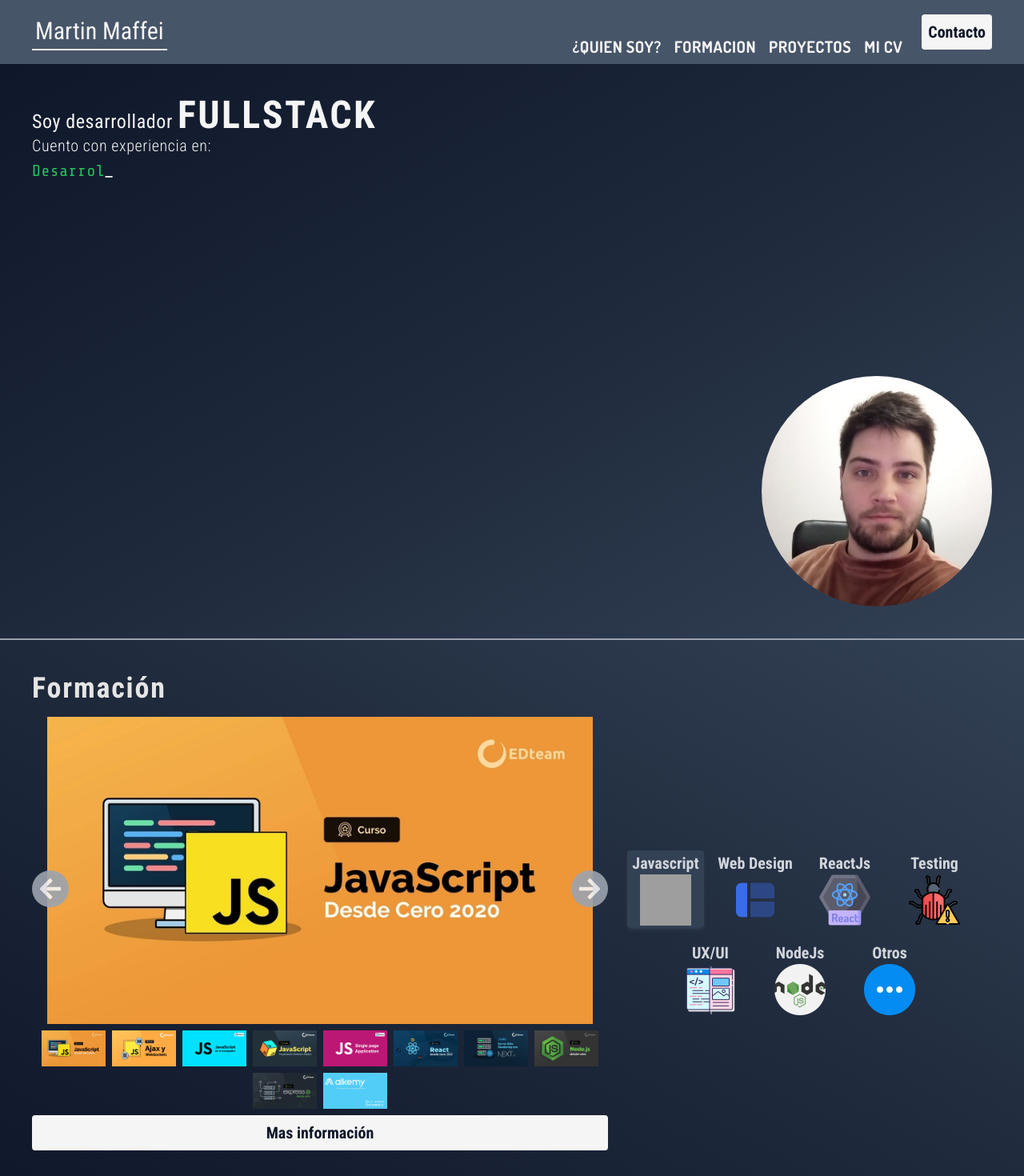
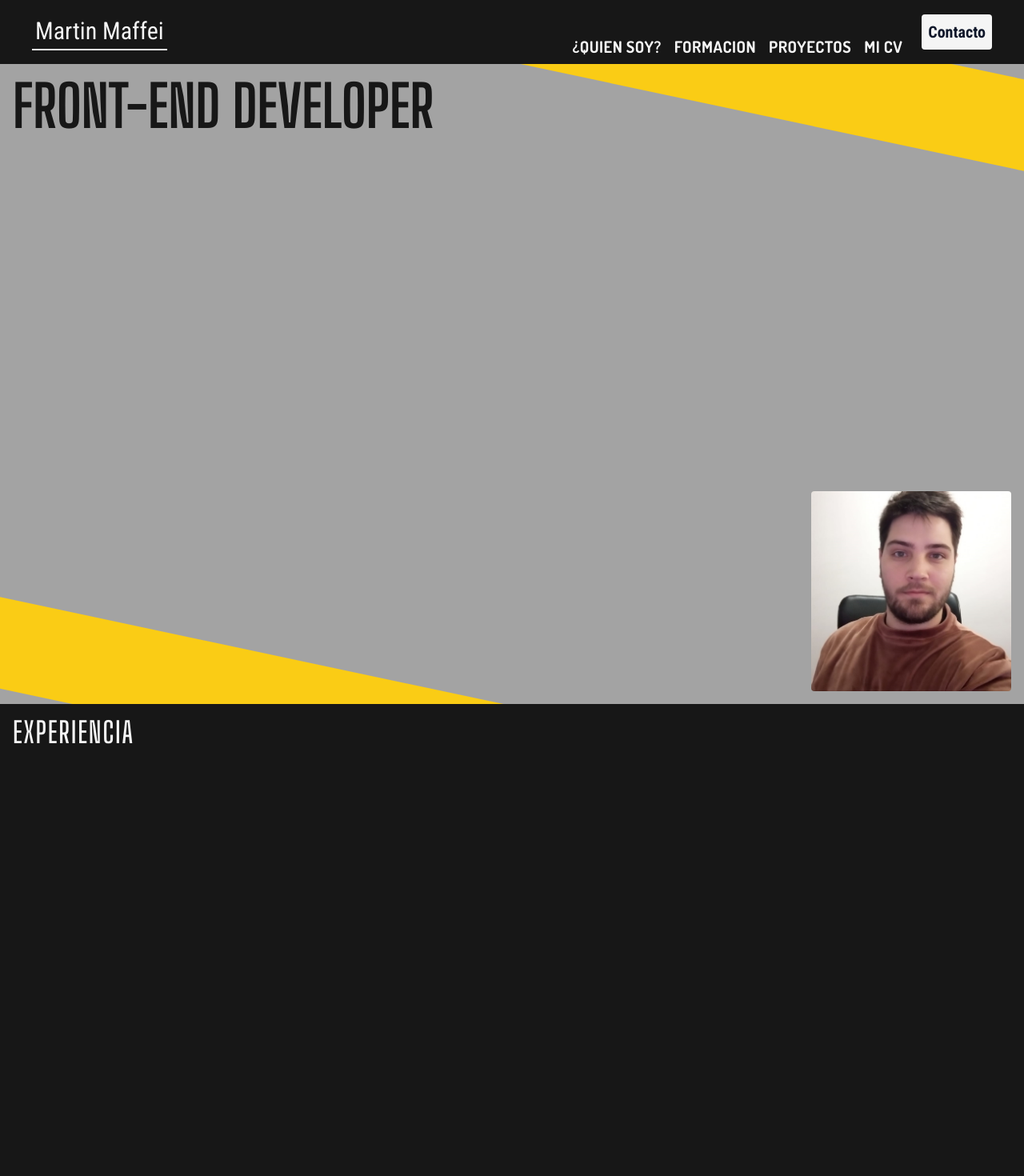
Before and after one commit to MartinMaffei95/ts-portfolio, a React (Vite) app: page / in a window 1280 px wide. Shown: the top 1470 px of the page at 80% size. Built offline with nearby package versions, Linux system fonts and the light colour scheme; grey boxes are pictures that could not be loaded.

Commit message:
initialized the portfolio 2.0

```diff
--- a/package.json
+++ b/package.json
@@ -9,12 +9,15 @@
     "preview": "vite preview"
   },
   "dependencies": {
+    "@chakra-ui/react": "^2.8.0",
     "@emailjs/browser": "^3.10.0",
+    "@emotion/react": "^11.11.1",
+    "@emotion/styled": "^11.11.0",
     "emailjs-com": "^3.2.0",
     "formik": "^2.2.9",
+    "framer-motion": "^10.13.0",
     "react": "^18.2.0",
     "react-dom": "^18.2.0",
-    "react-fullscreen-image": "^0.0.3",
     "react-icons": "^4.7.1",
     "react-router-dom": "^6.6.2",
     "react-toastify": "^9.1.1",
--- a/src/components/EducationComponent/EducationComponent.tsx
+++ b/src/components/EducationComponent/EducationComponent.tsx
@@ -1,34 +1,36 @@
-import { useState, useEffect } from 'react';
-import { Carrousel } from '../Carrousel/Carrouse';
-import { education } from '../../data/education';
-import { categories } from '../../data/categories';
-import { Course } from '../../interfaces/data.interface';
-import { useResize } from '../../Hooks/useResize';
+import { useState, useEffect } from 'react'
+import { Carrousel } from '../Carrousel/Carrouse'
+import { education } from '../../data/education'
+import { categories } from '../../data/categories'
+import { Course } from '../../interfaces/data.interface'
+import { useResize } from '../../Hooks/useResize'
+import { Heading } from '@chakra-ui/react'
+import Section from '../Section/Section'
 const EducationComponent = () => {
   // bg-gradient-to-br from-slate-900 via-slate-800 to-slate-700
   // console.log(education, categories);
 
-  const [category, setCategory] = useState<string>('Javascript');
+  const [category, setCategory] = useState<string>('Javascript')
   const [coursesToRender, setCouresesToRender] = useState<
     Course[] | undefined
-  >();
+  >()
 
-  const { actualWidth } = useResize();
+  const { actualWidth } = useResize()
   useEffect(() => {
     if (category) {
       const courses = education.filter((course) =>
         course.tags.includes(category)
-      );
-      setCouresesToRender(courses);
+      )
+      setCouresesToRender(courses)
     }
-  }, [category]);
+  }, [category])
   return (
-    <div
-      className={`section-bg bg-gradient-to-tr from-slate-900 via-slate-800 to-slate-700 `}
+    <Section
+    // className={`section-bg bg-gradient-to-tr from-slate-900 via-slate-800 to-slate-700 `}
     >
-      <h3 id="formation" className="section-title text-neutral-200">
+      <Heading className="font-shoulders text-4xl uppercase font-semibold relative z-20">
         Formación
-      </h3>
+      </Heading>
       <div
         className={`flex ${
           actualWidth > 768 ? 'flex-row-reverse' : 'flex-col'
@@ -48,7 +50,7 @@
                   : ''
               }`}
               onClick={() => {
-                setCategory(cat.name);
+                setCategory(cat.name)
               }}
             >
               <span className="text-xl text-gray-300 font-semibold w-full text-center">
@@ -66,8 +68,8 @@
           )}
         </div>
       </div>
-    </div>
-  );
-};
+    </Section>
+  )
+}
 
-export default EducationComponent;
+export default EducationComponent
--- /dev/null
+++ b/src/components/ExperienceComponent/ExperienceComponent.tsx
@@ -0,0 +1,16 @@
+import { FC } from 'react'
+import { Heading } from '@chakra-ui/react'
+import Section from '../Section/Section'
+type Props = {}
+const ExperienceComponent: FC<Props> = ({}) => {
+  return (
+    <Section extraCss="bg-neutral-900 h-screen text-neutral-100">
+      <Heading className="font-shoulders text-4xl uppercase font-semibold relative z-20">
+        Experiencia
+      </Heading>
+      <div></div>
+    </Section>
+  )
+}
+
+export default ExperienceComponent
--- a/src/components/Header/Header.tsx
+++ b/src/components/Header/Header.tsx
@@ -1,37 +1,37 @@
-import { useEffect, useRef, useState } from 'react';
-import { BiDownArrow } from 'react-icons/bi';
-import { Link, useLocation, useNavigate } from 'react-router-dom';
-import { useResize } from '../../Hooks/useResize';
+import { useEffect, useRef, useState } from 'react'
+import { BiDownArrow } from 'react-icons/bi'
+import { Link, useLocation, useNavigate } from 'react-router-dom'
+import { useResize } from '../../Hooks/useResize'
 export const Header = () => {
-  const { state } = useLocation();
-  const { targetId } = state || {};
-  const [open, setOpen] = useState(false);
+  const { state } = useLocation()
+  const { targetId } = state || {}
+  const [open, setOpen] = useState(false)
   const toggleMenu = () => {
-    setOpen(!open);
-  };
+    setOpen(!open)
+  }
 
   const goTo = (url: string, section: string) => {
-    navigate(`${url}`, { state: { targetId: `${section}` } });
-    toggleMenu();
-  };
+    navigate(`${url}`, { state: { targetId: `${section}` } })
+    toggleMenu()
+  }
 
-  const pdfLink = useRef<HTMLAnchorElement>(null!);
-  const { actualWidth } = useResize();
-  const navigate = useNavigate();
+  const pdfLink = useRef<HTMLAnchorElement>(null!)
+  const { actualWidth } = useResize()
+  const navigate = useNavigate()
   useEffect(() => {
-    const el = document.getElementById(targetId);
+    const el = document.getElementById(targetId)
     if (el) {
-      el.scrollIntoView();
+      el.scrollIntoView()
     }
-  }, [targetId]);
+  }, [targetId])
   return (
     <>
       <header className="fixed flex w-full h-20 z-50 top-0 ">
-        <div className="bg-slate-600 flex justify-between w-full h-full z-50 p-2 pl-10 pr-10 text-neutral-100">
+        <div className="bg-neutral-900 flex justify-between w-full h-full z-50 p-2 pl-10 pr-10 text-neutral-100">
           <div
             onClick={() => {
-              setOpen(false);
-              navigate('/');
+              setOpen(false)
+              navigate('/')
             }}
             className="flex justify-center items-center "
           >
@@ -47,7 +47,7 @@
                   className="menu-item "
                   href="/#hero"
                   onClick={() => {
-                    goTo('/', '#hero');
+                    goTo('/', '#hero')
                   }}
                 >
                   <li>¿Quien soy?</li>
@@ -56,7 +56,7 @@
                   className="menu-item "
                   href="#formation"
                   onClick={() => {
-                    goTo('/', '#formation');
+                    goTo('/', '#formation')
                   }}
                 >
                   <li>Formacion</li>
@@ -65,7 +65,7 @@
                   className="menu-item "
                   href="#projects"
                   onClick={() => {
-                    goTo('/', '#projects');
+                    goTo('/', '#projects')
                   }}
                 >
                   <li>Proyectos</li>
@@ -83,11 +83,11 @@
 
                 <a
                   onClickCapture={() => {
-                    pdfLink.current.click();
+                    pdfLink.current.click()
                   }}
                   href="#footer"
                   onClick={() => {
-                    goTo('/', '#footer');
+                    goTo('/', '#footer')
                   }}
                 >
                   <li>Mi cv</li>
@@ -96,7 +96,7 @@
             ) : (
               <button
                 onClick={() => {
-                  goTo('/', '#footer');
+                  goTo('/', '#footer')
                 }}
               >
                 <BiDownArrow
@@ -108,7 +108,7 @@
             <div>
               <button
                 onClick={() => {
-                  navigate('contact');
+                  navigate('contact')
                 }}
                 className="primary-button"
               >
@@ -128,7 +128,7 @@
                 className="menu-item "
                 href="#hero"
                 onClick={() => {
-                  goTo('/', '#hero');
+                  goTo('/', '#hero')
                 }}
               >
                 <li>¿Quien soy?</li>
@@ -137,7 +137,7 @@
                 className="menu-item "
                 href="#formation"
                 onClick={() => {
-                  goTo('/', '#formation');
+                  goTo('/', '#formation')
                 }}
               >
                 <li>Formacion</li>
@@ -146,7 +146,7 @@
                 className="menu-item "
                 href="#projects"
                 onClick={() => {
-                  goTo('/', '#projects');
+                  goTo('/', '#projects')
                 }}
               >
                 <li>Proyectos</li>
@@ -164,11 +164,11 @@
 
               <a
                 onClickCapture={() => {
-                  pdfLink.current.click();
+                  pdfLink.current.click()
                 }}
                 href="#footer"
                 onClick={() => {
-                  goTo('/', '#footer');
+                  goTo('/', '#footer')
                 }}
               >
                 <li>Mi cv</li>
@@ -178,5 +178,5 @@
         )}
       </header>
     </>
-  );
-};
+  )
+}
--- a/src/components/HeroComponent/HeroComponent.tsx
+++ b/src/components/HeroComponent/HeroComponent.tsx
@@ -1,21 +1,28 @@
-import { useResize } from '../../Hooks/useResize';
-import { TypedText } from '../Header/TypedText';
+import { Image, Heading } from '@chakra-ui/react'
+import { useResize } from '../../Hooks/useResize'
+import { TypedText } from '../Header/TypedText'
 const HeroComponent = () => {
-  const { actualWidth } = useResize();
+  const { actualWidth } = useResize()
   return (
-    <div id="hero" className="section-bg ">
-      <div className="">
-        <TypedText />
-      </div>
-      <div
-        className={`overflow-hidden rounded-full self-end mt-auto  ${
-          actualWidth > 768 ? 'w-72 h-72' : 'w-52 h-52'
-        }`}
-      >
-        <img src="/profile.png" />
-      </div>
+    <div
+      id="hero"
+      className="bg-neutral-400 text-black min-h-screen relative flex flex-col justify-between overflow-hidden p-4"
+    >
+      <span className="bg-yellow-400 flex h-28 w-[100vh] absolute top-0 -right-10 z-10 rotate-12 -translate-y-[50%]  " />
+      <span className="bg-yellow-400 flex h-28  w-[100vh] absolute bottom-0 -left-10 z-10 rotate-12 translate-y-[50%] " />
+
+      <Heading className="font-shoulders text-7xl uppercase font-bold relative text-neutral-900 z-20">
+        Front-end developer
+      </Heading>
+
+      <Image
+        boxSize="250px"
+        objectFit="cover"
+        className="z-20 self-end rounded"
+        src="/profile.png"
+      />
     </div>
-  );
-};
+  )
+}
 
-export default HeroComponent;
+export default HeroComponent
--- /dev/null
+++ b/src/components/Section/Section.tsx
@@ -0,0 +1,12 @@
+import { FC, ReactNode } from 'react'
+
+type Props = { children: ReactNode; extraCss?: string }
+const Section: FC<Props> = ({ children, extraCss = 'bg-neutral-300' }) => {
+  return (
+    <div className={`text-4xl font-bold tracking-wider p-4 ${extraCss}`}>
+      {children}
+    </div>
+  )
+}
+
+export default Section
--- a/src/index.css
+++ b/src/index.css
@@ -1,5 +1,7 @@
 @import url('https://fonts.googleapis.com/css2?family=Roboto+Condensed:ital,wght@0,300;0,400;0,700;1,300;1,400;1,700&family=Share+Tech+Mono&display=swap');
 @import url('https://fonts.googleapis.com/css2?family=Dosis:wght@200;300;400;500;600;700;800&display=swap');
+/* Title */
+@import url('https://fonts.googleapis.com/css2?family=Big+Shoulders+Display:wght@100;200;300;400;500;600;700;800;900&display=swap');
 @tailwind base;
 @tailwind components;
 @tailwind utilities;
--- a/src/pages/Home.tsx
+++ b/src/pages/Home.tsx
@@ -1,15 +1,17 @@
-import EducationComponent from '../components/EducationComponent/EducationComponent';
-import Footer from '../components/FooterComponent/Footer';
-import HeroComponent from '../components/HeroComponent/HeroComponent';
-import { Projects } from '../components/Projects/Projects';
+import EducationComponent from '../components/EducationComponent/EducationComponent'
+import ExperienceComponent from '../components/ExperienceComponent/ExperienceComponent'
+import Footer from '../components/FooterComponent/Footer'
+import HeroComponent from '../components/HeroComponent/HeroComponent'
+import { Projects } from '../components/Projects/Projects'
 
 export const Home = () => {
   return (
     <>
       <HeroComponent />
+      <ExperienceComponent />
       <EducationComponent />
       <Projects />
       <Footer />
     </>
-  );
-};
+  )
+}
--- a/tailwind.config.cjs
+++ b/tailwind.config.cjs
@@ -6,6 +6,7 @@
       sans: ['Roboto Condensed'],
       mono: ['Share Tech Mono'],
       dosis: ['Dosis'],
+      shoulders: ['Big Shoulders Display'],
     },
 
     screens: {
@@ -45,7 +46,7 @@
     require('autoprefixer'),
     require('tailwind-scrollbar'),
   ],
-};
+}
 
 // --main-f-family: 'Roboto Condensed', sans-serif;
 // --consola-f-family: 'Share Tech Mono', monospace;
```
Also changed, not shown: src/components/Layout/LayoutComponent.tsx (+10 -10 lines), 1 other file (tests, documents, lock files or other folders).
